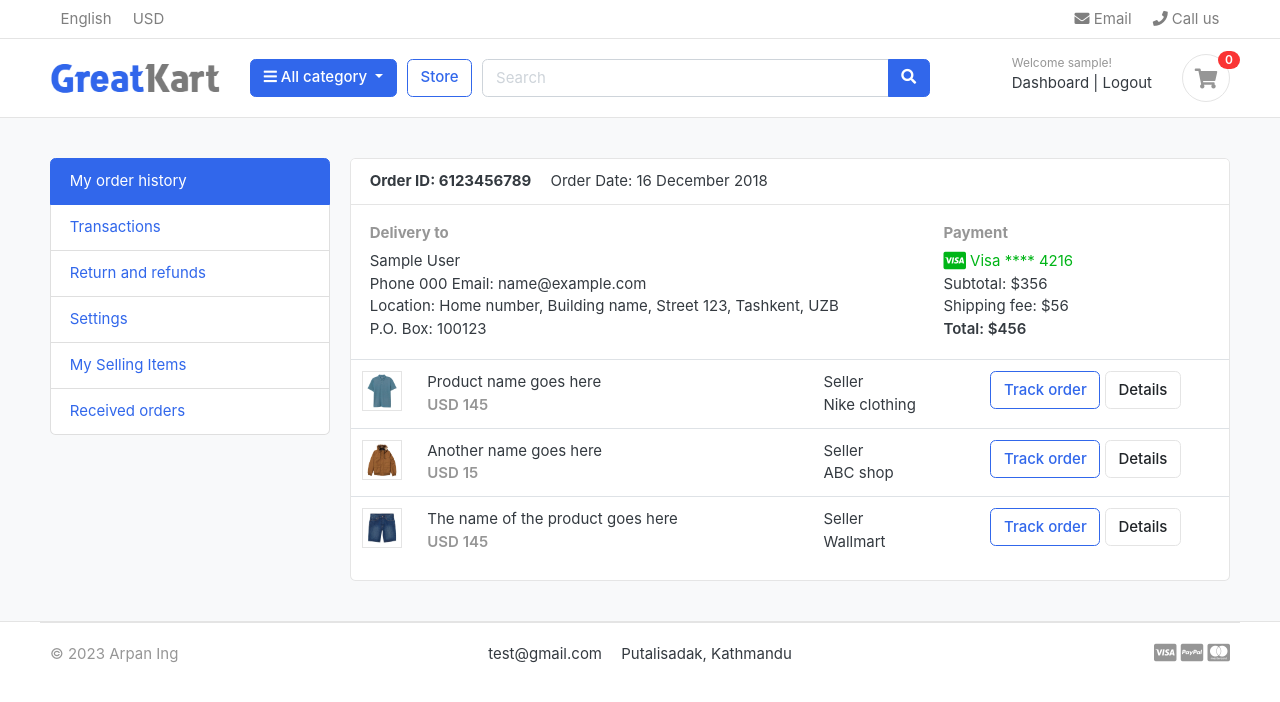
After one commit to ArpanIng/django-ecommerce, a Django app: page /accounts/ in a window 1280 px wide. The commit adds this page. Shown: the top 702 px of the page. Run offline with Django 4.2, Linux system fonts and the light colour scheme; a user stored in the database is signed in; tables that the repository leaves empty hold one stand-in row (values such as "Sample post"); some libraries are stand-ins or nearby versions; some web fonts are replaced.

Commit message:
Added dashboard template

```diff
--- /dev/null
+++ b/accounts/templates/accounts/dashboard.html
@@ -0,0 +1,117 @@
+{% extends 'base.html' %} {% block content %}
+<section class="section-conten padding-y bg">
+  <div class="container">
+    <div class="row">
+      <aside class="col-md-3">
+        <!--   SIDEBAR   -->
+        <ul class="list-group">
+          <a class="list-group-item active" href="#"> My order history </a>
+          <a class="list-group-item" href="#"> Transactions </a>
+          <a class="list-group-item" href="#"> Return and refunds </a>
+          <a class="list-group-item" href="#">Settings </a>
+          <a class="list-group-item" href="#"> My Selling Items </a>
+          <a class="list-group-item" href="#"> Received orders </a>
+        </ul>
+        <br />
+        <!--   SIDEBAR .//END   -->
+      </aside>
+      <main class="col-md-9">
+        <article class="card">
+          <header class="card-header">
+            <strong class="d-inline-block mr-3">Order ID: 6123456789</strong>
+            <span>Order Date: 16 December 2018</span>
+          </header>
+          <div class="card-body">
+            <div class="row">
+              <div class="col-md-8">
+                <h6 class="text-muted">Delivery to</h6>
+                <p>
+                  {{ user.first_name|capfirst }} {{ user.last_name|capfirst }}
+                  <br />
+                  Phone {{ user.phone_number }} Email: {{ user.email }}
+                  <br />
+                  Location: Home number, Building name, Street 123, Tashkent,
+                  UZB <br />
+                  P.O. Box: 100123
+                </p>
+              </div>
+              <div class="col-md-4">
+                <h6 class="text-muted">Payment</h6>
+                <span class="text-success">
+                  <i class="fab fa-lg fa-cc-visa"></i>
+                  Visa **** 4216
+                </span>
+                <p>
+                  Subtotal: $356 <br />
+                  Shipping fee: $56 <br />
+                  <span class="b">Total: $456 </span>
+                </p>
+              </div>
+            </div>
+            <!-- row.// -->
+          </div>
+          <!-- card-body .// -->
+          <div class="table-responsive">
+            <table class="table table-hover">
+              <tr>
+                <td width="65">
+                  <img src="../images/items/1.jpg" class="img-xs border" />
+                </td>
+                <td>
+                  <p class="title mb-0">Product name goes here</p>
+                  <var class="price text-muted">USD 145</var>
+                </td>
+                <td>
+                  Seller <br />
+                  Nike clothing
+                </td>
+                <td width="250">
+                  <a href="#" class="btn btn-outline-primary">Track order</a>
+                  <a href="#" class="btn btn-light"> Details </a>
+                </td>
+              </tr>
+              <tr>
+                <td>
+                  <img src="../images/items/2.jpg" class="img-xs border" />
+                </td>
+                <td>
+                  <p class="title mb-0">Another name goes here</p>
+                  <var class="price text-muted">USD 15</var>
+                </td>
+                <td>
+                  Seller <br />
+                  ABC shop
+                </td>
+                <td>
+                  <a href="#" class="btn btn-outline-primary">Track order</a>
+                  <a href="#" class="btn btn-light"> Details </a>
+                </td>
+              </tr>
+              <tr>
+                <td>
+                  <img src="../images/items/3.jpg" class="img-xs border" />
+                </td>
+                <td>
+                  <p class="title mb-0">The name of the product goes here</p>
+                  <var class="price text-muted">USD 145</var>
+                </td>
+                <td>
+                  Seller <br />
+                  Wallmart
+                </td>
+                <td>
+                  <a href="#" class="btn btn-outline-primary">Track order</a>
+                  <a href="#" class="btn btn-light"> Details </a>
+                </td>
+              </tr>
+            </table>
+          </div>
+          <!-- table-responsive .end// -->
+        </article>
+        <!-- order-group.// -->
+      </main>
+    </div>
+    <!-- row.// -->
+  </div>
+</section>
+{% endblock content %}
--- a/accounts/urls.py
+++ b/accounts/urls.py
@@ -4,7 +4,9 @@ from . import views
 
 app_name = "accounts"
 urlpatterns = [
+    path("", views.dashboard_view, name="dashboard"),
     path("register/", views.register_view, name="register"),
     path("login/", views.login_view, name="login"),
     path("logout/", views.logout_view, name="logout"),
+    path("dashboard/", views.dashboard_view, name="dashboard"),
 ]
--- a/accounts/views.py
+++ b/accounts/views.py
@@ -61,3 +61,8 @@ def logout_view(request):
     logout(request)
     messages.success(request, "Logged out.")
     return redirect("accounts:login")
+
+
+@login_required
+def dashboard_view(request):
+    return render(request, "accounts/dashboard.html")
--- a/templates/includes/navbar.html
+++ b/templates/includes/navbar.html
@@ -101,7 +101,7 @@
               </small>
               {% if request.user.is_authenticated %}
               <div>
-                <a href="#">Dashboard</a>
+                <a href="{% url 'accounts:dashboard' %}">Dashboard</a>
                 <span class="dark-transp"> | </span>
                 <a href="{% url 'accounts:logout' %}">Logout</a>
               </div>
```
